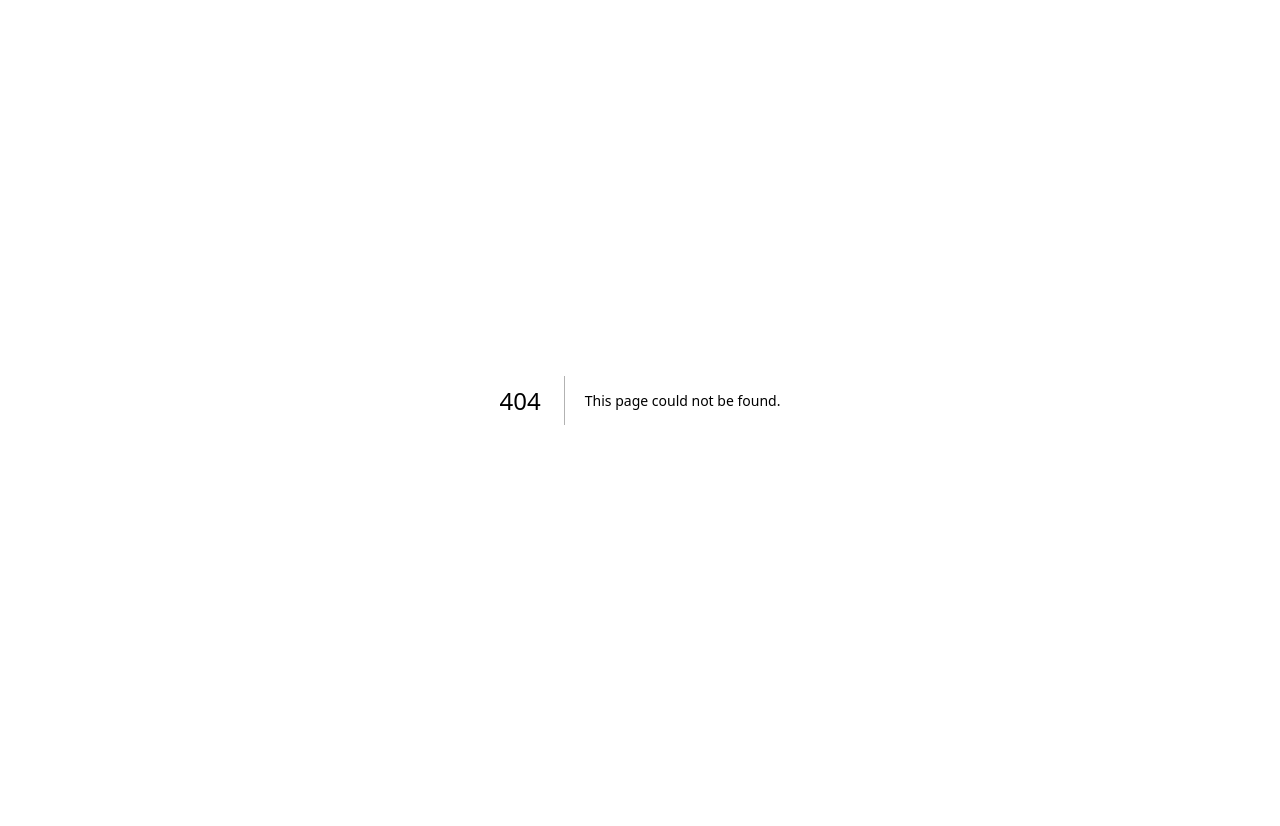
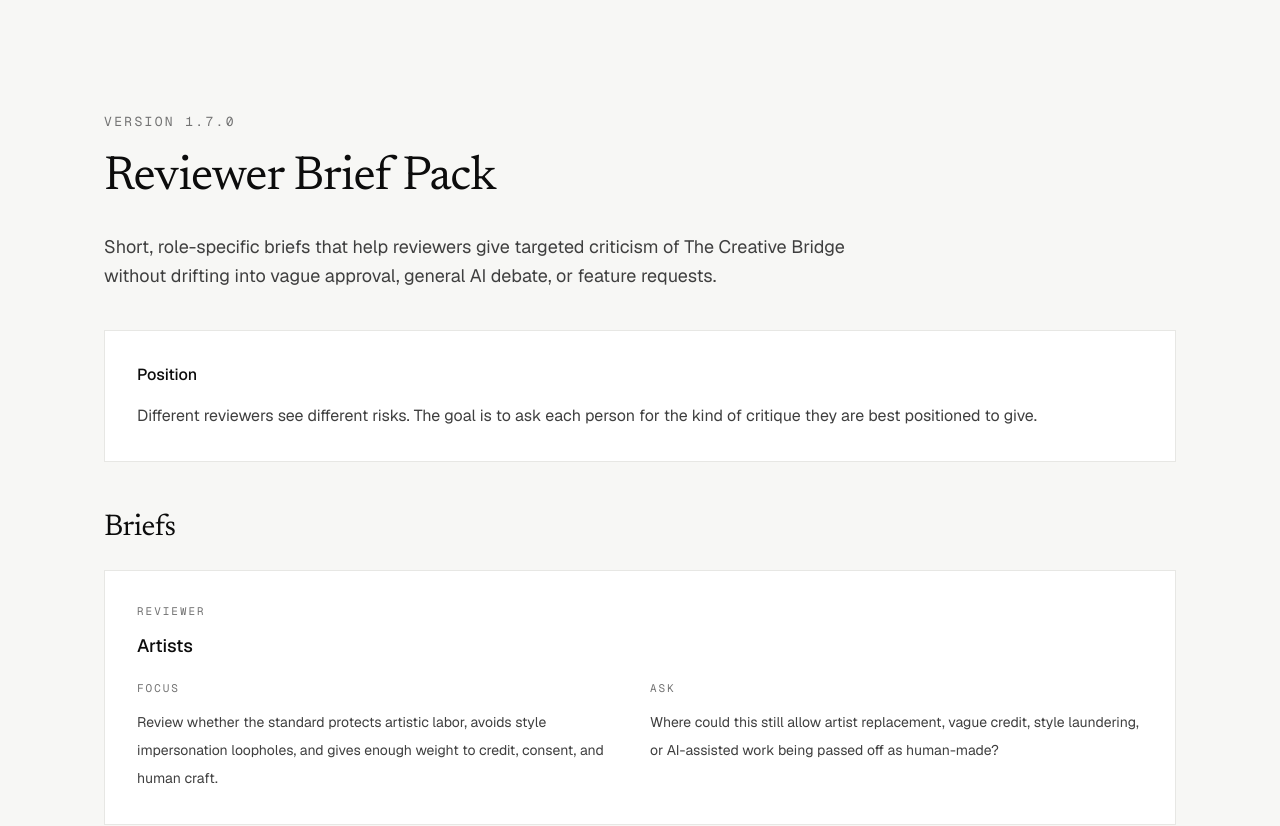
Before and after one commit to zacharymplace/creative-bridge, a Next.js app: page /reviewer-briefs in a window 1280 px wide. Before the commit this address had no page. Shown: the top 826 px of the page. Before the commit the page ends 800 px from the top, so only its background shows below. Built offline with nearby package versions, Linux system fonts and the light colour scheme.

Commit message:
Add reviewer brief pack

```diff
--- a/package.json
+++ b/package.json
@@ -1,6 +1,6 @@
 {
   "name": "creative-bridge",
-  "version": "1.6.0",
+  "version": "1.7.0",
   "private": true,
   "scripts": {
     "prebuild": "node scripts/sync-public-assets.mjs",
--- a/scripts/qa-static-export.mjs
+++ b/scripts/qa-static-export.mjs
@@ -45,6 +45,9 @@ const requiredFiles = [
   "docs/releases/v1.4.0.md",
   "docs/releases/v1.5.0.md",
   "docs/releases/v1.6.0.md",
+  "docs/releases/v1.7.0.md",
+  "docs/review/reviewer-brief-pack.md",
+  "reviewer-briefs.html",
   "docs/review/review-intake-guide.md",
   "review-intake.html",
   "docs/stress-tests/governance-stress-tests.md",
--- a/scripts/sync-public-assets.mjs
+++ b/scripts/sync-public-assets.mjs
@@ -37,6 +37,8 @@ const markdownFiles = [
   "releases/v1.4.0.md",
   "releases/v1.5.0.md",
   "releases/v1.6.0.md",
+  "releases/v1.7.0.md",
+  "review/reviewer-brief-pack.md",
   "review/review-intake-guide.md",
   "stress-tests/governance-stress-tests.md",
   "incentive-drift-map.md",
--- /dev/null
+++ b/src/app/reviewer-briefs/page.tsx
@@ -0,0 +1,73 @@
+import { reviewerBriefPack } from "@/content/reviewer-briefs/reviewer-briefs";
+
+export default function ReviewerBriefsPage() {
+  return (
+    <main>
+      <section className="cb-container cb-section-y">
+        <p className="font-mono text-[13px] uppercase tracking-[0.18em] text-[var(--cb-muted)]">
+          Version {reviewerBriefPack.version}
+        </p>
+
+        <h1 className="cb-display mt-4 max-w-4xl text-4xl tracking-tight text-[var(--cb-ink)] sm:text-5xl sm:leading-tight">
+          {reviewerBriefPack.title}
+        </h1>
+
+        <p className="mt-6 max-w-3xl text-lg leading-relaxed text-[var(--cb-body)]">
+          {reviewerBriefPack.summary}
+        </p>
+
+        <div className="mt-10 border border-[var(--cb-border)] bg-[var(--cb-surface)] p-6 sm:p-8">
+          <h2 className="text-base font-medium text-[var(--cb-ink)]">
+            Position
+          </h2>
+          <p className="mt-4 text-base leading-relaxed text-[var(--cb-body)]">
+            {reviewerBriefPack.position}
+          </p>
+        </div>
+
+        <section className="mt-12">
+          <h2 className="cb-display text-3xl text-[var(--cb-ink)]">
+            Briefs
+          </h2>
+
+          <div className="mt-6 grid gap-5">
+            {reviewerBriefPack.briefs.map((brief) => (
+              <article
+                key={brief.audience}
+                className="border border-[var(--cb-border)] bg-[var(--cb-surface)] p-6 sm:p-8"
+              >
+                <p className="font-mono text-[11px] uppercase tracking-[0.18em] text-[var(--cb-muted)]">
+                  Reviewer
+                </p>
+
+                <h3 className="mt-3 text-lg font-medium text-[var(--cb-ink)]">
+                  {brief.audience}
+                </h3>
+
+                <div className="mt-5 grid gap-5 md:grid-cols-2">
+                  <div>
+                    <h4 className="font-mono text-[11px] uppercase tracking-[0.18em] text-[var(--cb-muted)]">
+                      Focus
+                    </h4>
+                    <p className="mt-3 text-sm leading-7 text-[var(--cb-body)]">
+                      {brief.focus}
+                    </p>
+                  </div>
+
+                  <div>
+                    <h4 className="font-mono text-[11px] uppercase tracking-[0.18em] text-[var(--cb-muted)]">
+                      Ask
+                    </h4>
+                    <p className="mt-3 text-sm leading-7 text-[var(--cb-body)]">
+                      {brief.ask}
+                    </p>
+                  </div>
+                </div>
+              </article>
+            ))}
+          </div>
+        </section>
+      </section>
+    </main>
+  );
+}
--- /dev/null
+++ b/src/content/reviewer-briefs/reviewer-briefs.ts
@@ -0,0 +1,59 @@
+export const reviewerBriefPack = {
+  title: "Reviewer Brief Pack",
+  version: "1.7.0",
+  summary:
+    "Short, role-specific briefs that help reviewers give targeted criticism of The Creative Bridge without drifting into vague approval, general AI debate, or feature requests.",
+  position:
+    "Different reviewers see different risks. The goal is to ask each person for the kind of critique they are best positioned to give.",
+  briefs: [
+    {
+      audience: "Artists",
+      focus:
+        "Review whether the standard protects artistic labor, avoids style impersonation loopholes, and gives enough weight to credit, consent, and human craft.",
+      ask:
+        "Where could this still allow artist replacement, vague credit, style laundering, or AI-assisted work being passed off as human-made?",
+    },
+    {
+      audience: "Writers",
+      focus:
+        "Review whether the language is clear, principled, specific, and hard to misuse.",
+      ask:
+        "Where does the wording create loopholes, overclaim authority, soften a boundary, or fail to explain the actual standard?",
+    },
+    {
+      audience: "Designers",
+      focus:
+        "Review whether the site structure, navigation, and hierarchy make the standard easy to understand without turning it into SaaS gloss.",
+      ask:
+        "Where does the interface hide important boundaries, over-polish the seriousness, or make the review path harder than it should be?",
+    },
+    {
+      audience: "Developers",
+      focus:
+        "Review the static architecture, docs mirroring, schemas, QA script, release structure, and deployment path.",
+      ask:
+        "Where is the repo fragile, overcomplicated, under-tested, or likely to break as more standards/docs/routes are added?",
+    },
+    {
+      audience: "Skeptics",
+      focus:
+        "Review whether the project actually resists the harms it names or merely presents a cleaner wrapper around the same incentives.",
+      ask:
+        "Where does this still become AI laundering, marketplace drift, fake legitimacy, review theater, or platform capture?",
+    },
+    {
+      audience: "Collaborators",
+      focus:
+        "Review whether contributor boundaries, role requests, credit expectations, and opt-in discovery rules are strong enough.",
+      ask:
+        "Where could a collaborator be pressured, under-credited, implied as attached, or pulled into unclear scope?",
+    },
+    {
+      audience: "Creators",
+      focus:
+        "Review whether the standard gives creators a realistic path from AI-assisted prototype toward better human collaboration.",
+      ask:
+        "Where does the process feel useful, where does it feel too heavy, and where could it unintentionally reward shortcuts?",
+    },
+  ],
+} as const;
--- a/src/content/site-copy.ts
+++ b/src/content/site-copy.ts
@@ -163,6 +163,7 @@ export const footerCopy = {
   { label: "Incentive Drift", href: "/incentive-drift" },
   { label: "Stress Tests", href: "/stress-tests" },
   { label: "Review Intake", href: "/review-intake" },
+  { label: "Reviewer Briefs", href: "/reviewer-briefs" },
   { label: "Submit", href: "/submit" },
   { label: "Collaborate", href: "/collaborate" },
   { label: "Trust", href: "/trust" },
@@ -176,6 +177,7 @@ export const footerCopy = {
   { label: "Incentive Drift", href: "/incentive-drift" },
   { label: "Stress Tests", href: "/stress-tests" },
   { label: "Review Intake", href: "/review-intake" },
+  { label: "Reviewer Briefs", href: "/reviewer-briefs" },
     { label: "Standard", href: "/standard" },
     { label: "Manifesto", href: "/manifesto" },
   ] as const,
```
Also changed, not shown: 2 other files (tests, documents, lock files or other folders).
